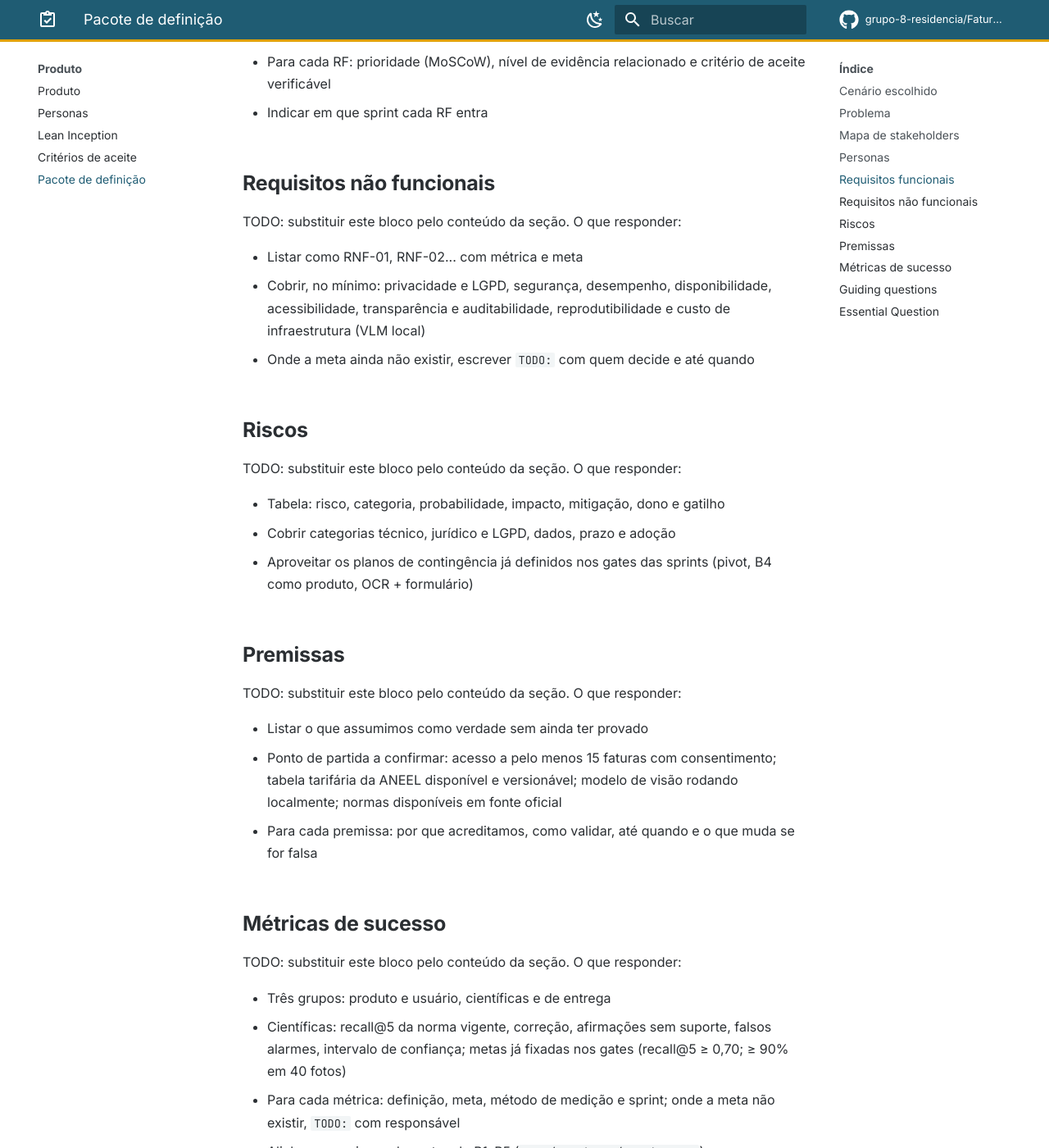
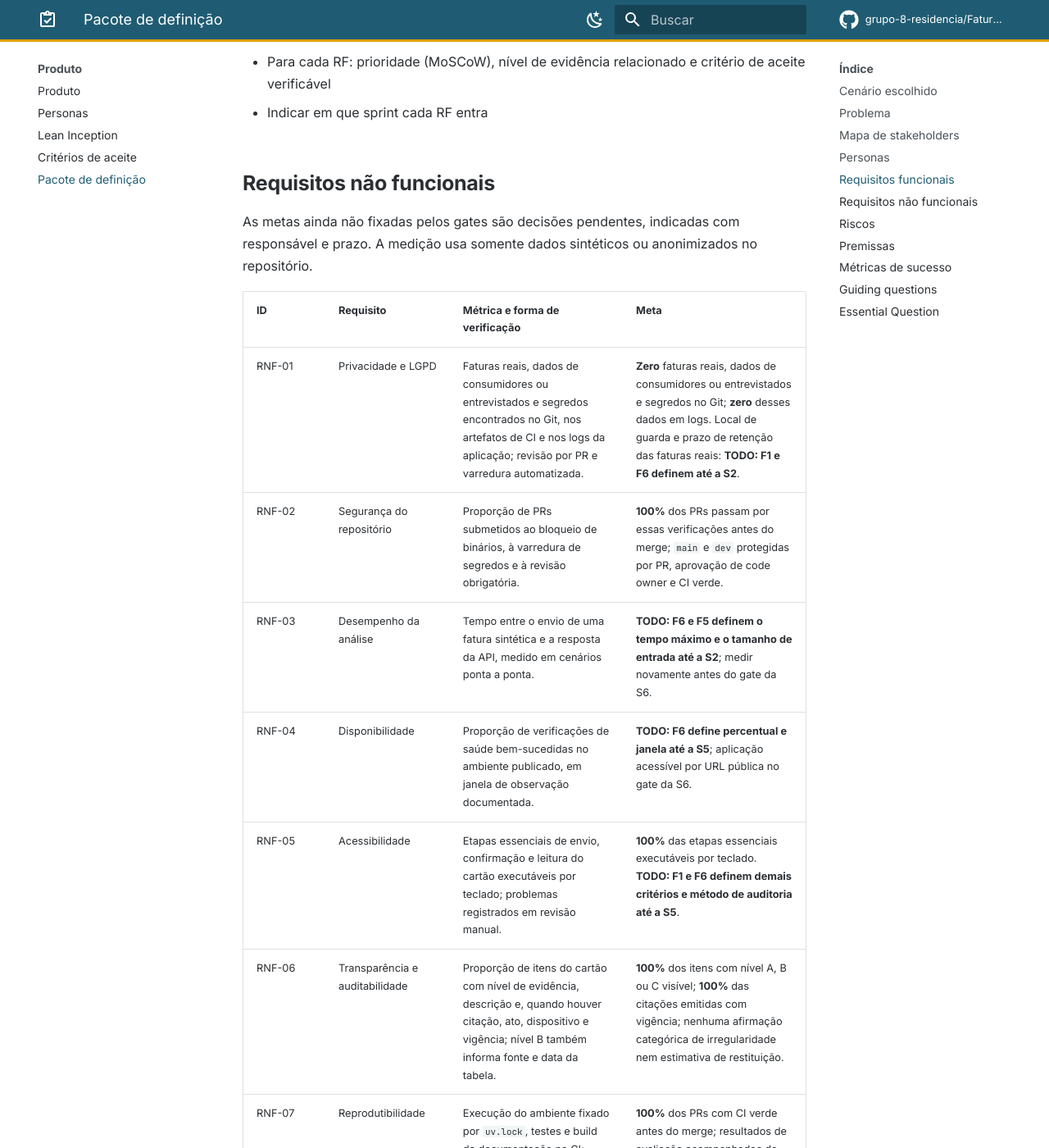
Before and after one commit to grupo-8-residencia/Fatura-Aberta, an MkDocs documentation site: the page built from docs/produto/pacote-de-definicao.md, in a window 1280 px wide and 1400 px high, scrolled down 1690 px. Shown: the whole window at 82% size. Built offline with MkDocs 1.6.1 and Material for MkDocs 9.7.7, drawn with Linux system fonts in a browser that asks for light colours; plug-ins that fetch from the network failed and are left out; comment, search, counter and statistics services are not loaded; some of the changed text lies outside the part shown.

Commit message:
docs(produto): define requisitos nao funcionais da S1

```diff
--- a/docs/produto/definicao/requisitos-nao-funcionais.md
+++ b/docs/produto/definicao/requisitos-nao-funcionais.md
@@ -1,9 +1,16 @@
 ## Requisitos não funcionais
 
-<!-- Responsável: Raissa · Par de revisão: Maria Eduarda · Issue S1-17 · Limite: tabela com pelo menos 8 requisitos -->
+<!-- Responsável: Raissa · Par de revisão: Maria Eduarda · Issue S1-17 -->
 
-TODO: substituir este bloco pelo conteúdo da seção. O que responder:
+As metas ainda não fixadas pelos gates são decisões pendentes, indicadas com responsável e prazo. A medição usa somente dados sintéticos ou anonimizados no repositório.
 
-- Listar como RNF-01, RNF-02... com métrica e meta
-- Cobrir, no mínimo: privacidade e LGPD, segurança, desempenho, disponibilidade, acessibilidade, transparência e auditabilidade, reprodutibilidade e custo de infraestrutura (VLM local)
-- Onde a meta ainda não existir, escrever `TODO:` com quem decide e até quando
+| ID | Requisito | Métrica e forma de verificação | Meta |
+|---|---|---|---|
+| RNF-01 | Privacidade e LGPD | Faturas reais, dados de consumidores ou entrevistados e segredos encontrados no Git, nos artefatos de CI e nos logs da aplicação; revisão por PR e varredura automatizada. | **Zero** faturas reais, dados de consumidores ou entrevistados e segredos no Git; **zero** desses dados em logs. Local de guarda e prazo de retenção das faturas reais: **TODO: F1 e F6 definem até a S2**. |
+| RNF-02 | Segurança do repositório | Proporção de PRs submetidos ao bloqueio de binários, à varredura de segredos e à revisão obrigatória. | **100%** dos PRs passam por essas verificações antes do merge; `main` e `dev` protegidas por PR, aprovação de code owner e CI verde. |
+| RNF-03 | Desempenho da análise | Tempo entre o envio de uma fatura sintética e a resposta da API, medido em cenários ponta a ponta. | **TODO: F6 e F5 definem o tempo máximo e o tamanho de entrada até a S2**; medir novamente antes do gate da S6. |
+| RNF-04 | Disponibilidade | Proporção de verificações de saúde bem-sucedidas no ambiente publicado, em janela de observação documentada. | **TODO: F6 define percentual e janela até a S5**; aplicação acessível por URL pública no gate da S6. |
+| RNF-05 | Acessibilidade | Etapas essenciais de envio, confirmação e leitura do cartão executáveis por teclado; problemas registrados em revisão manual. | **100%** das etapas essenciais executáveis por teclado. **TODO: F1 e F6 definem demais critérios e método de auditoria até a S5**. |
+| RNF-06 | Transparência e auditabilidade | Proporção de itens do cartão com nível de evidência, descrição e, quando houver citação, ato, dispositivo e vigência; nível B também informa fonte e data da tabela. | **100%** dos itens com nível A, B ou C visível; **100%** das citações emitidas com vigência; nenhuma afirmação categórica de irregularidade nem estimativa de restituição. |
+| RNF-07 | Reprodutibilidade | Execução do ambiente fixado por `uv.lock`, testes e build da documentação no CI; fontes e datas registradas para tabelas e corpus. | **100%** dos PRs com CI verde antes do merge; resultados de avaliação acompanhados de versão dos dados e configuração. |
+| RNF-08 | Custo e execução local do modelo de visão | Memória, tempo de processamento e custo de infraestrutura por análise em equipamento definido, medidos com imagens sintéticas. | **TODO: F4 e F6 definem equipamento, limite de custo e meta de tempo até a S5**; se a extração de foto não atingir o gate de **90% de acerto em 40 fotos**, usar OCR e formulário de confirmação. |
```
